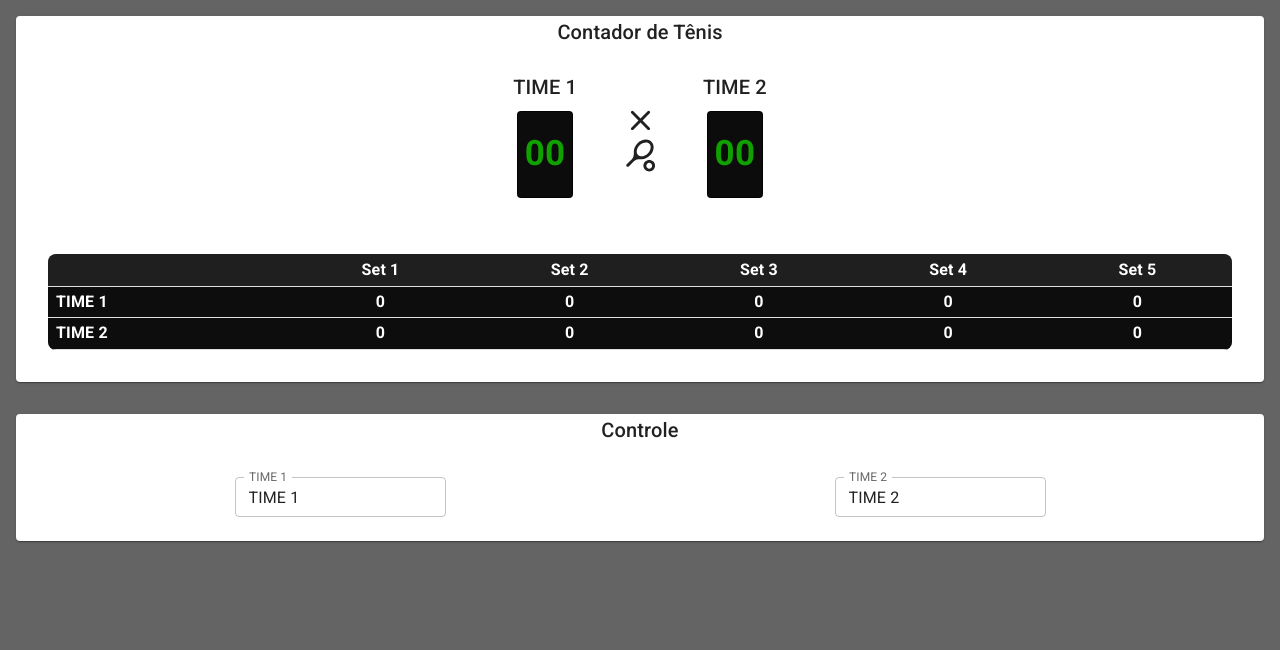
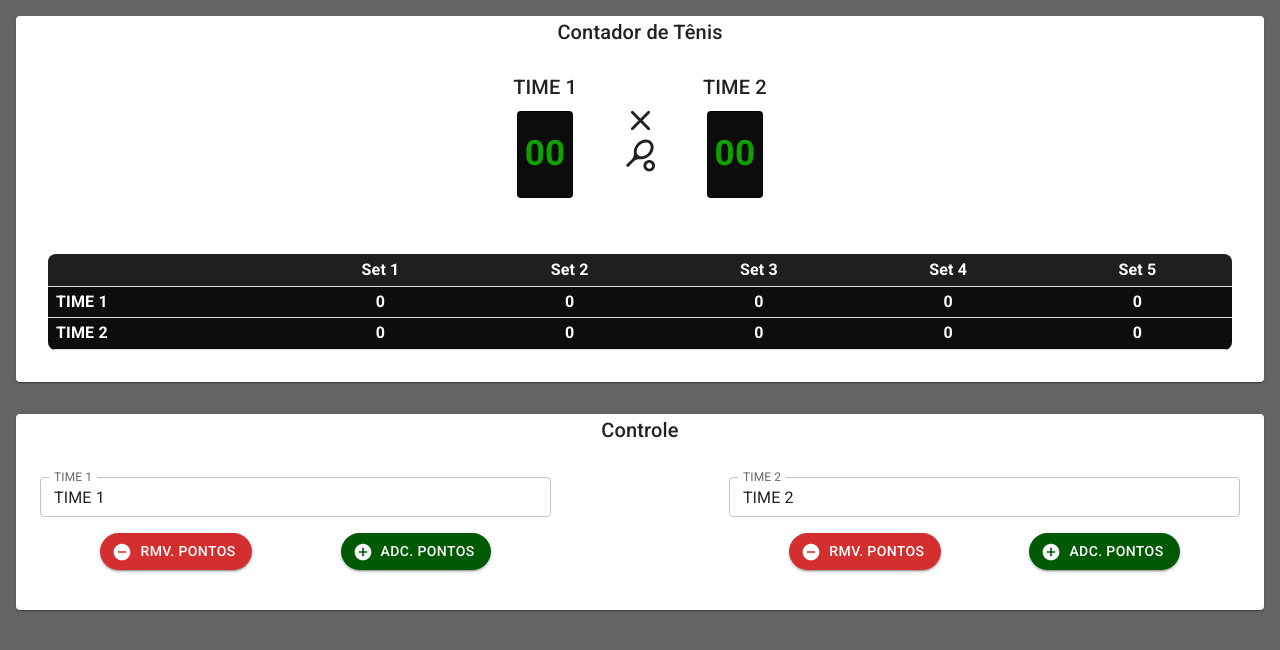
Before and after one commit to VashRogers/project-beach-react, a React (Vite) app: page / in a window 1280 px wide. Shown: the top 650 px of the page. Built offline with nearby package versions, Linux system fonts and the light colour scheme.

Commit message:
implementando controle

```diff
--- a/src/App.tsx
+++ b/src/App.tsx
@@ -10,6 +10,22 @@ function App() {
     const [team1Points, setTeam1Points] = useState("00");
     const [team2Points, setTeam2Points] = useState("00");
 
+    const [team1Sets, setTeam1Sets] = useState({
+        set1: 0,
+        set2: 0,
+        set3: 0,
+        set4: 0,
+        set5: 0,
+    });
+
+    const [team2Sets, setTeam2Sets] = useState({
+        set1: 0,
+        set2: 0,
+        set3: 0,
+        set4: 0,
+        set5: 0,
+    });
+
     return (
         <Box display="flex" flexDirection="column">
             <Scoreboard
@@ -21,12 +37,22 @@ function App() {
                 team2Points={team2Points}
                 setTeam1Points={setTeam1Points}
                 setTeam2Points={setTeam2Points}
+                team1Sets={team1Sets}
+                team2Sets={team2Sets}
             />
             <ControlPanel
                 team1={team1}
                 team2={team2}
                 setTeam1={setTeam1}
                 setTeam2={setTeam2}
+                team1Points={team1Points}
+                setTeam1Points={setTeam1Points}
+                team2Points={team2Points}
+                setTeam2Points={setTeam2Points}
+                team1Sets={team1Sets}
+                team2Sets={team2Sets}
+                setTeam1Sets={setTeam1Sets}
+                setTeam2Sets={setTeam2Sets}
             />
         </Box>
     );
--- a/src/components/control-panel/index.tsx
+++ b/src/components/control-panel/index.tsx
@@ -1,12 +1,23 @@
-import { Box, Paper, Stack, Typography } from "@mui/material";
-import { Dispatch, SetStateAction } from "react";
+import { Box, Button, Paper, Stack, Typography } from "@mui/material";
+import { useState, useEffect, Dispatch, SetStateAction } from "react";
 import { TeamField } from "./components/TeamField";
+import AddCircleIcon from "@mui/icons-material/AddCircle";
+import RemoveCircleIcon from "@mui/icons-material/RemoveCircle";
+import { teamSets } from "../scoreboard";
 
 interface iControlPanelProps {
     team1: string;
     team2: string;
     setTeam1: Dispatch<SetStateAction<string>>;
     setTeam2: Dispatch<SetStateAction<string>>;
+    team1Points: string;
+    setTeam1Points: Dispatch<SetStateAction<string>>;
+    team1Sets: teamSets;
+    setTeam1Sets: Dispatch<SetStateAction<teamSets>>;
+    team2Points: string;
+    setTeam2Points: Dispatch<SetStateAction<string>>;
+    team2Sets: teamSets;
+    setTeam2Sets: Dispatch<SetStateAction<teamSets>>;
 }
 
 export default function ControlPanel({
@@ -14,7 +25,131 @@ export default function ControlPanel({
     team2,
     setTeam1,
     setTeam2,
+    team1Points,
+    setTeam1Points,
+    team1Sets,
+    setTeam1Sets,
+    team2Points,
+    setTeam2Points,
+    team2Sets,
+    setTeam2Sets,
 }: iControlPanelProps) {
+    const [team1Advantage, setTeam1Advantage] = useState(false);
+    const [team2Advantage, setTeam2Advantage] = useState(false);
+
+    useEffect(() => {
+        if (team1Points === "40" && team2Points === "40") {
+            alert("Deuce");
+        }
+    }, [team1Points, team2Points]);
+
+    const handleTeam1Points = () => {
+        if (team1Points === "40" && team2Points === "40") {
+            if (team1Advantage) {
+                handleTeam1WinSet();
+            } else if (team2Advantage) {
+                setTeam2Advantage(false);
+            } else {
+                setTeam1Advantage(true);
+            }
+        } else {
+            if (team1Points === "00" || team1Points === "10") {
+                setTeam1Points("20");
+            } else if (team1Points === "20") {
+                setTeam1Points("30");
+            } else if (team1Points === "30") {
+                setTeam1Points("40");
+            } else if (team1Points === "40") {
+                handleTeam1WinSet();
+            }
+        }
+    };
+
+    const handleRemoveTeam1Points = () => {
+        if (team1Points === "40") {
+            setTeam1Points("30");
+        } else if (team1Points === "30") {
+            setTeam1Points("20");
+        } else if (team1Points === "20") {
+            setTeam1Points("10");
+        } else if (team1Points === "10") {
+            setTeam1Points("00");
+        }
+    };
+
+    const handleTeam2Points = () => {
+        if (team2Points === "40" && team1Points === "40") {
+            if (team2Advantage) {
+                handleTeam2WinSet();
+            } else if (team1Advantage) {
+                setTeam1Advantage(false);
+            } else {
+                setTeam2Advantage(true);
+            }
+        } else {
+            if (team2Points === "00" || team2Points === "10") {
+                setTeam2Points("20");
+            } else if (team2Points === "20") {
+                setTeam2Points("30");
+            } else if (team2Points === "30") {
+                setTeam2Points("40");
+            } else if (team2Points === "40") {
+                handleTeam2WinSet();
+            }
+        }
+    };
+
+    const handleRemoveTeam2Points = () => {
+        if (team2Points === "40") {
+            setTeam2Points("30");
+        } else if (team2Points === "30") {
+            setTeam2Points("20");
+        } else if (team2Points === "20") {
+            setTeam2Points("10");
+        } else if (team2Points === "10") {
+            setTeam2Points("00");
+        }
+    };
+
+    const handleTeam1WinSet = () => {
+        if (team1Sets.set1 === 0) {
+            setTeam1Sets({ ...team1Sets, set1: 1 });
+        } else if (team1Sets.set2 === 0) {
+            setTeam1Sets({ ...team1Sets, set2: 1 });
+        } else if (team1Sets.set3 === 0) {
+            setTeam1Sets({ ...team1Sets, set3: 1 });
+        } else if (team1Sets.set4 === 0) {
+            setTeam1Sets({ ...team1Sets, set4: 1 });
+        } else if (team1Sets.set5 === 0) {
+            setTeam1Sets({ ...team1Sets, set5: 1 });
+        }
+
+        resetPointsAndAdvantage();
+    };
+
+    const handleTeam2WinSet = () => {
+        if (team2Sets.set1 === 0) {
+            setTeam2Sets({ ...team2Sets, set1: 1 });
+        } else if (team2Sets.set2 === 0) {
+            setTeam2Sets({ ...team2Sets, set2: 1 });
+        } else if (team2Sets.set3 === 0) {
+            setTeam2Sets({ ...team2Sets, set3: 1 });
+        } else if (team2Sets.set4 === 0) {
+            setTeam2Sets({ ...team2Sets, set4: 1 });
+        } else if (team2Sets.set5 === 0) {
+            setTeam2Sets({ ...team2Sets, set5: 1 });
+        }
+
+        resetPointsAndAdvantage();
+    };
+
+    const resetPointsAndAdvantage = () => {
+        setTeam1Points("00");
+        setTeam2Points("00");
+        setTeam1Advantage(false);
+        setTeam2Advantage(false);
+    };
+
     return (
         <Box display="flex" margin={2}>
             <Paper sx={{ flexGrow: 1, justifyContent: "center" }}>
@@ -23,21 +158,88 @@ export default function ControlPanel({
                 </Typography>
                 <Box display="flex" flexGrow={1} p={2}>
                     <Stack
-                        flexDirection="row"
+                        flexDirection={{ xs: "column", md: "row" }}
                         flexGrow={1}
                         p={1}
-                        justifyContent="space-around"
                     >
+                        <Stack flexGrow={1}>
                             <TeamField
                                 team={team1}
                                 teamLabel="TIME 1"
                                 setTeam={setTeam1}
                             />
+
+                            <Stack
+                                flexDirection="row"
+                                margin={1}
+                                p={1}
+                                justifyContent="space-around"
+                            >
+                                <Button
+                                    onClick={handleRemoveTeam1Points}
+                                    variant="contained"
+                                    startIcon={<RemoveCircleIcon />}
+                                    sx={{
+                                        borderRadius: 5,
+                                    }}
+                                    color="error"
+                                >
+                                    Rmv. Pontos
+                                </Button>
+
+                                <Button
+                                    onClick={handleTeam1Points}
+                                    variant="contained"
+                                    startIcon={<AddCircleIcon />}
+                                    sx={{
+                                        backgroundColor: "#005a03",
+                                        borderRadius: 5,
+                                    }}
+                                >
+                                    Adc. Pontos
+                                </Button>
+                            </Stack>
+                        </Stack>
+
+                        <Stack flexGrow={1}></Stack>
+
+                        <Stack flexGrow={1}>
                             <TeamField
                                 team={team2}
                                 teamLabel="TIME 2"
                                 setTeam={setTeam2}
                             />
+                            <Stack
+                                flexDirection="row"
+                                margin={1}
+                                p={1}
+                                justifyContent="space-around"
+                            >
+                                <Button
+                                    onClick={handleRemoveTeam2Points}
+                                    variant="contained"
+                                    startIcon={<RemoveCircleIcon />}
+                                    sx={{
+                                        borderRadius: 5,
+                                    }}
+                                    color="error"
+                                >
+                                    Rmv. Pontos
+                                </Button>
+
+                                <Button
+                                    onClick={handleTeam2Points}
+                                    variant="contained"
+                                    startIcon={<AddCircleIcon />}
+                                    sx={{
+                                        backgroundColor: "#005a03",
+                                        borderRadius: 5,
+                                    }}
+                                >
+                                    Adc. Pontos
+                                </Button>
+                            </Stack>
+                        </Stack>
                     </Stack>
                 </Box>
             </Paper>
--- a/src/components/scoreboard/index.tsx
+++ b/src/components/scoreboard/index.tsx
@@ -1,6 +1,5 @@
-/* eslint-disable @typescript-eslint/no-unused-vars */
 import { Box, Paper, Typography } from "@mui/material";
-import { Dispatch, SetStateAction, useState } from "react";
+import { Dispatch, SetStateAction } from "react";
 import { TeamInfo } from "./components/TeamInfo";
 import ClearRoundedIcon from "@mui/icons-material/ClearRounded";
 import SportsTennisRoundedIcon from "@mui/icons-material/SportsTennisRounded";
@@ -15,6 +14,15 @@ interface iScoreboardProps {
     team2Points: string;
     setTeam1Points: Dispatch<SetStateAction<string>>;
     setTeam2Points: Dispatch<SetStateAction<string>>;
+    team1Sets: teamSets;
+    team2Sets: teamSets;
+}
+export interface teamSets {
+    set1: number;
+    set2: number;
+    set3: number;
+    set4: number;
+    set5: number;
 }
 
 export default function Scoreboard({
@@ -22,23 +30,9 @@ export default function Scoreboard({
     team2,
     team1Points,
     team2Points,
+    team1Sets,
+    team2Sets,
 }: iScoreboardProps) {
-    const [team1Sets, setTeam1Sets] = useState({
-        set1: 0,
-        set2: 0,
-        set3: 0,
-        set4: 0,
-        set5: 0,
-    });
-
-    const [team2Sets, setTeam2Sets] = useState({
-        set1: 0,
-        set2: 0,
-        set3: 0,
-        set4: 0,
-        set5: 0,
-    });
-
     return (
         <Box display="flex" margin={2}>
             <Paper sx={{ flexGrow: 1, justifyContent: "center" }}>
```
Lines whose indentation alone changed are shown as unchanged.
